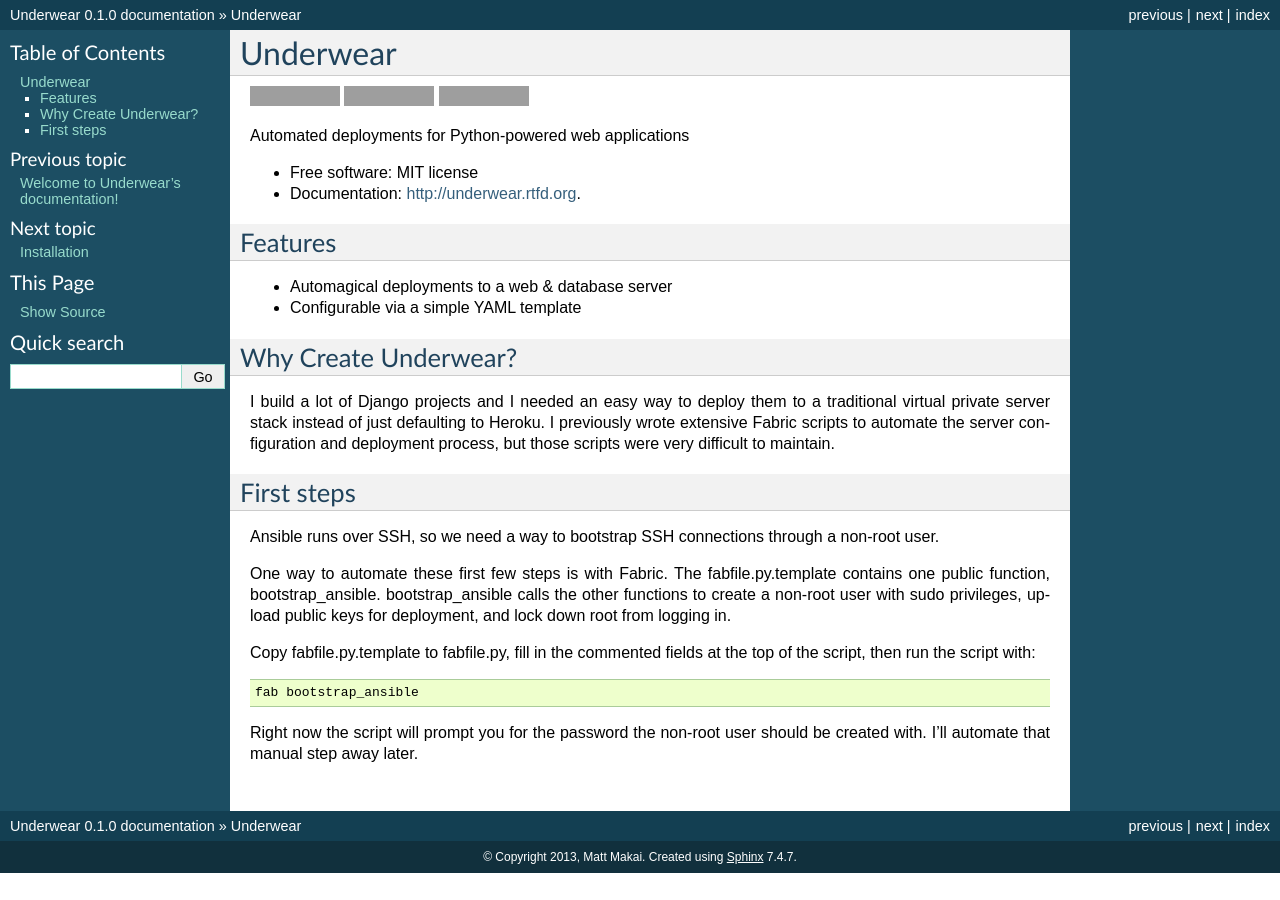
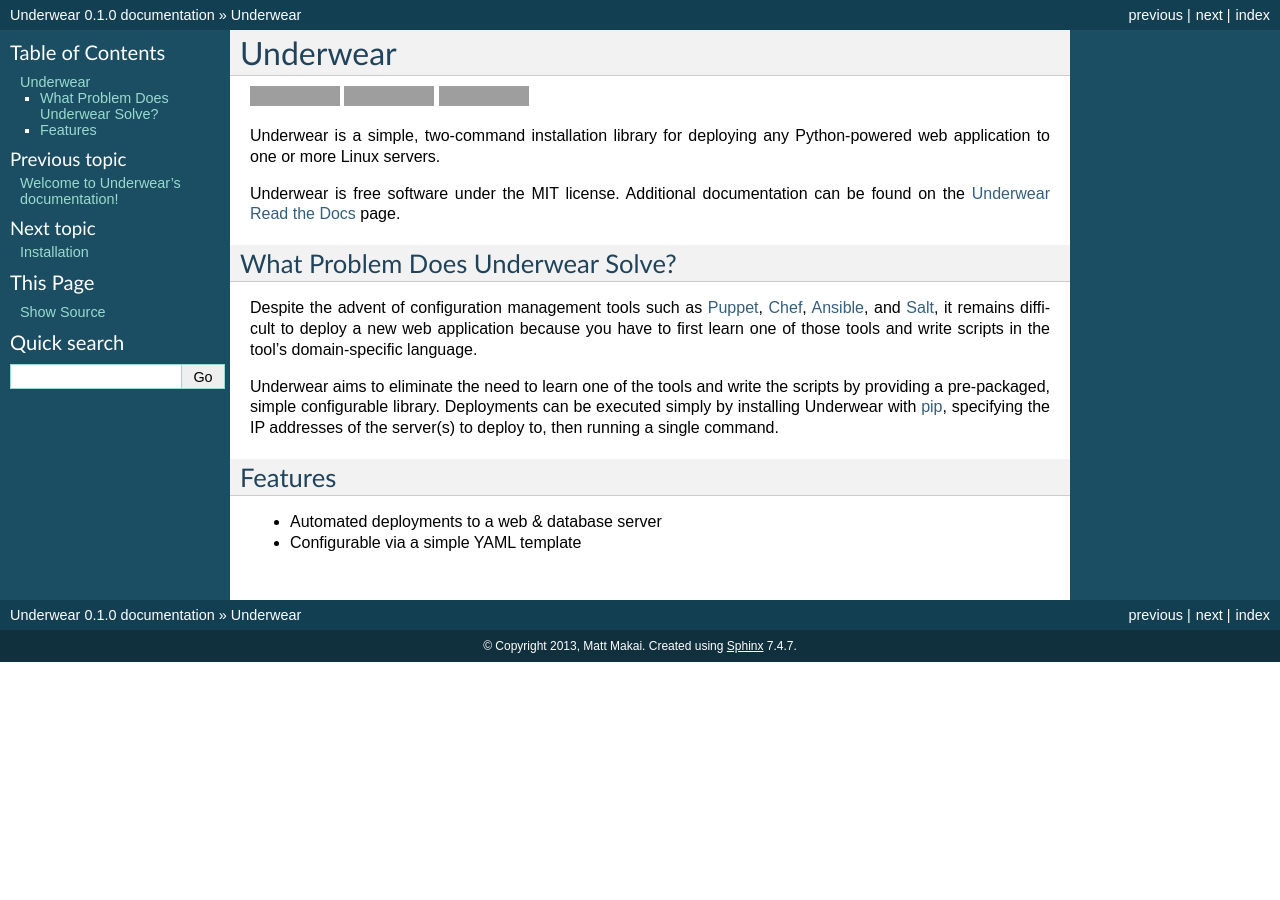
Before and after one commit to mattmakai/underwear, a Sphinx documentation site: the page built from docs/readme.rst, in a window 1280 px wide. Built offline with Sphinx 7.4.7, drawn with Linux system fonts in a browser that asks for light colours; grey boxes are pictures that could not be loaded.

Commit message:
updating readme with more info about underwear

```diff
--- a/README.rst
+++ b/README.rst
@@ -12,42 +12,32 @@ Underwear
         :target: https://crate.io/packages/underwear?version=latest
 
 
-Automated deployments for Python-powered web applications
+Underwear is a simple, two-command installation library for deploying any
+Python-powered web application to one or more Linux servers.
 
-* Free software: MIT license
-* Documentation: http://underwear.rtfd.org.
+Underwear is free software under the MIT license. Additional documentation
+can be found on the `Underwear Read the Docs <http://underwear.rtfd.org>`_
+page.
+
+
+What Problem Does Underwear Solve?
+----------------------------------
+Despite the advent of configuration management tools such as
+`Puppet <http://puppetlabs.com/puppet/what-is-puppet>`_,
+`Chef <http://www.getchef.com/chef/>`_,
+`Ansible <http://www.ansibleworks.com/>`_, and
+`Salt <http://www.saltstack.com/community/>`_, it remains difficult to deploy
+a new web application because you have to first learn one of those tools and
+write scripts in the tool's domain-specific language.
+
+Underwear aims to eliminate the need to learn one of the tools and write
+the scripts by providing a pre-packaged, simple configurable library.
+Deployments can be executed simply by installing Underwear with
+`pip <http://www.pip-installer.org/en/latest/index.html>`_, specifying the
+IP addresses of the server(s) to deploy to, then running a single command.
+
 
 Features
 --------
-
-* Automagical deployments to a web & database server
+* Automated deployments to a web & database server
 * Configurable via a simple YAML template
-
-
-Why Create Underwear?
----------------------
-I build a lot of Django projects and I needed an easy way to deploy them to
-a traditional virtual private server stack instead of just defaulting to
-Heroku. I previously wrote extensive Fabric scripts to automate the
-server configuration and deployment process, but those scripts were very
-difficult to maintain.
-
-
-First steps
------------
-Ansible runs over SSH, so we need a way to bootstrap SSH connections through
-a non-root user.
-
-One way to automate these first few steps is with Fabric. The
-fabfile.py.template contains one public function, bootstrap_ansible.
-bootstrap_ansible calls the other functions to create a non-root user with
-sudo privileges, upload public keys for deployment, and lock down root from
-logging in.
-
-Copy fabfile.py.template to fabfile.py, fill in the commented fields at
-the top of the script, then run the script with::
-
-  fab bootstrap_ansible
-
-Right now the script will prompt you for the password the non-root user should
-be created with. I'll automate that manual step away later.
```
Also changed, not shown: docs/usage.rst (+20 -0 lines), docs/why-create-underwear.rst (added, +8 -0 lines).
